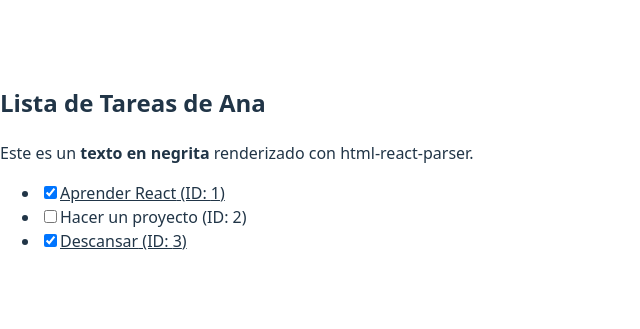
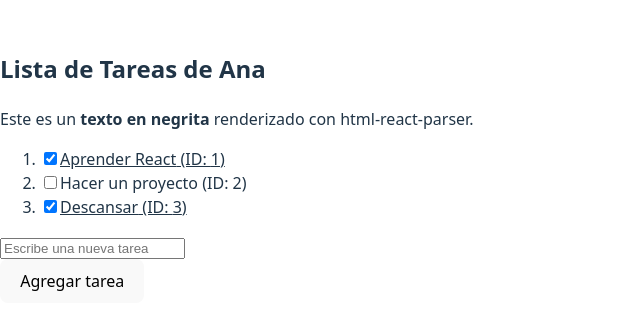
Before and after one commit to paulor242/react, a React (Vite) app: page / in a window 1280 px wide. Shown: the part 233-562 px from the top of the page, without its empty margins (0-640 px from the left). Built offline with nearby package versions, Linux system fonts and the light colour scheme.

Commit message:
se modifica el nombre

```diff
--- a/src/App.jsx
+++ b/src/App.jsx
@@ -57,13 +57,31 @@ function TodoList() {
   const [tareas, setTareas] = useState([
     { id: 1, texto: "Aprender React", completada: true },
     { id: 2, texto: "Hacer un proyecto", completada: false },
-    { id: 3, texto: "Descansar", completada: true }
+    { id: 3, texto: "Descansar", completada: true },
   ]);
 
   const usuario = "Ana";
   const htmlCrudo = "<p>Este es un <strong>texto en negrita</strong> renderizado con html-react-parser.</p>";
 
-  // Maneja el clic en el checkbox
+  const [nuevaTarea, setNuevaTarea] = useState("");
+
+  // Agregar nueva tarea
+  function agregarTarea() {
+    if (nuevaTarea.trim() === "") { // ✅ corregido
+      return;
+    }
+
+    const nueva = {
+      id: Date.now(),
+      texto: nuevaTarea,
+      completada: false
+    };
+
+    setTareas([...tareas, nueva]);
+    setNuevaTarea(""); // limpiar input
+  }
+
+  // Manejar click en checkbox
   const manejarClick = (id) => {
     const nuevasTareas = tareas.map(tarea => {
       if (tarea.id === id) {
@@ -74,11 +92,13 @@ function TodoList() {
     setTareas(nuevasTareas);
   };
 
+  // ✅ Ahora el return está en el lugar correcto
   return (
     <>
       <h2 className="titulo">Lista de Tareas de {usuario}</h2>
       <div>{parse(htmlCrudo)}</div>
-      <ul>
+
+      <ol>
         {tareas.map((tarea) => (
           <li
             key={tarea.id}
@@ -88,13 +108,16 @@ function TodoList() {
             <input
               type="checkbox"
               checked={tarea.completada}
-              onClick={() => manejarClick(tarea.id)} // ← evento click aquí
-              readOnly // ← evita advertencias de React sobre inputs controlados
+              onClick={() => manejarClick(tarea.id)}
+              readOnly
             />
             {tarea.texto} (ID: {tarea.id})
           </li>
         ))}
-      </ul>
+      </ol>
+
+      <input type="text" value={nuevaTarea} onChange={(e) => setNuevaTarea(e.target.value)} placeholder="Escribe una nueva tarea"/> <br></br>
+      <button onClick={agregarTarea}>Agregar tarea</button>
     </>
   );
 }
```
